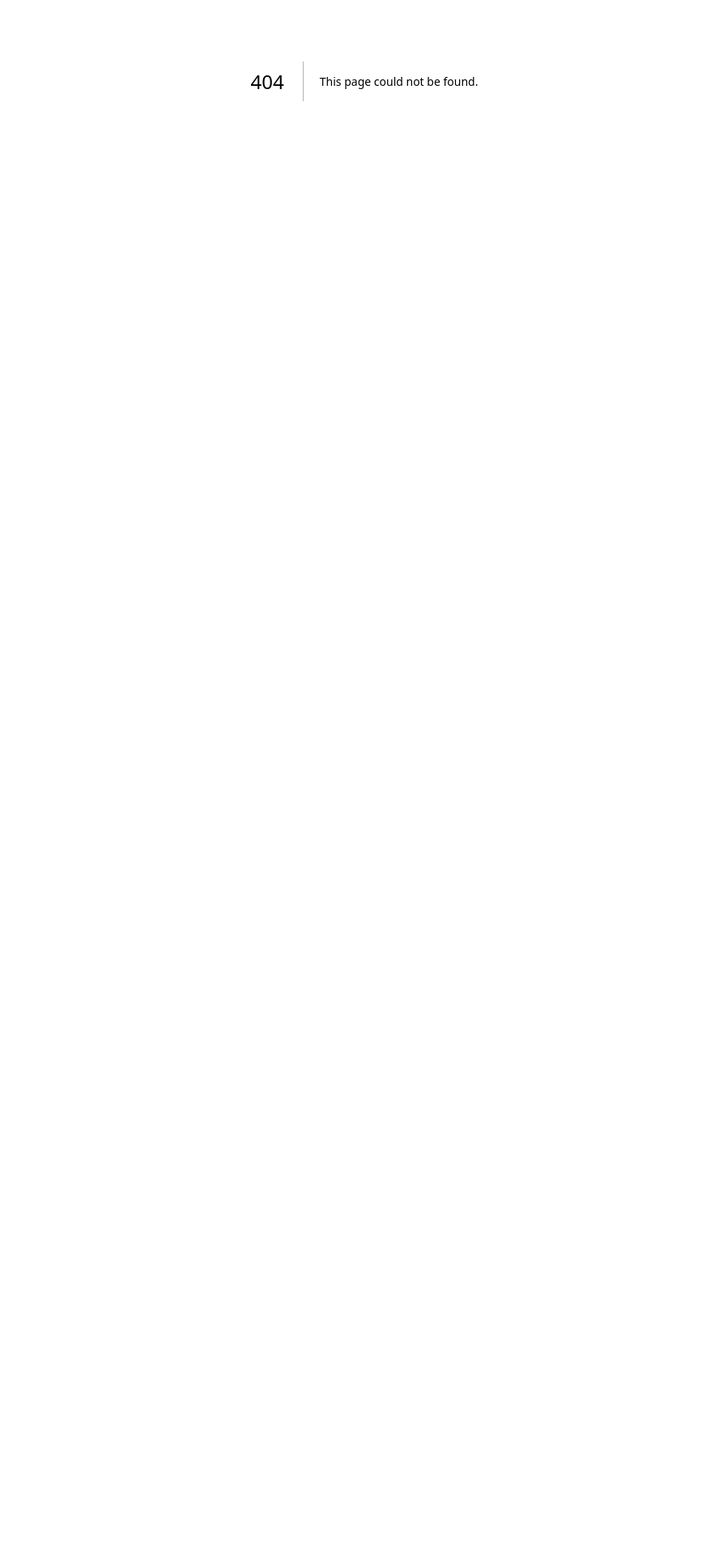
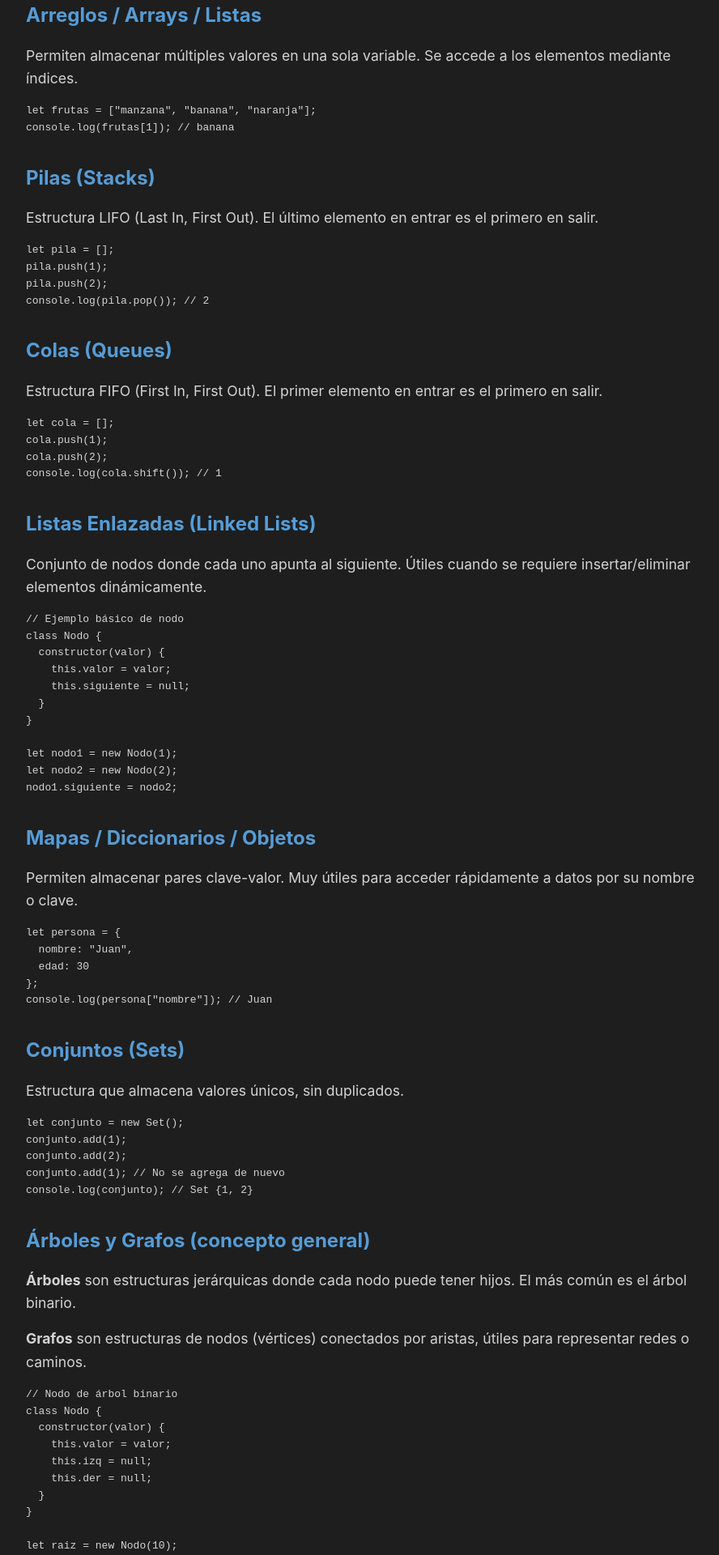
Before and after one commit to DdEze/SyntaxSphere, a Next.js app: page /programacion/estructura-datos in a window 1280 px wide. Before the commit this address had no page. Shown: the part 300-2220 px from the top of the page at 81% size, without its empty margins (190-1078 px from the left). Before the commit the page ends 800 px from the top, so only its background shows below. Built offline with nearby package versions, Linux system fonts and the light colour scheme.

Commit message:
Se agrego pagina 'Estructura de datos'

```diff
--- /dev/null
+++ b/app/programacion/estructura-datos/page.js
@@ -0,0 +1,125 @@
+'use client';
+
+import Link from 'next/link';
+import Layout from '@/components/Layout';
+import '../../../styles/global.css';
+
+export default function EstructuraDatosPage() {
+  return (
+    <Layout>
+      <h1>Estructuras de Datos</h1>
+      <p>
+        Las estructuras de datos son formas de organizar y almacenar datos para facilitar su acceso y modificación eficiente.
+      </p>
+
+      <h2>Arreglos / Arrays / Listas</h2>
+      <p>
+        Permiten almacenar múltiples valores en una sola variable. Se accede a los elementos mediante índices.
+      </p>
+      <pre>
+        <code>
+{`let frutas = ["manzana", "banana", "naranja"];
+console.log(frutas[1]); // banana`}
+        </code>
+      </pre>
+
+      <h2>Pilas (Stacks)</h2>
+      <p>
+        Estructura LIFO (Last In, First Out). El último elemento en entrar es el primero en salir.
+      </p>
+      <pre>
+        <code>
+{`let pila = [];
+pila.push(1);
+pila.push(2);
+console.log(pila.pop()); // 2`}
+        </code>
+      </pre>
+
+      <h2>Colas (Queues)</h2>
+      <p>
+        Estructura FIFO (First In, First Out). El primer elemento en entrar es el primero en salir.
+      </p>
+      <pre>
+        <code>
+{`let cola = [];
+cola.push(1);
+cola.push(2);
+console.log(cola.shift()); // 1`}
+        </code>
+      </pre>
+
+      <h2>Listas Enlazadas (Linked Lists)</h2>
+      <p>
+        Conjunto de nodos donde cada uno apunta al siguiente. Útiles cuando se requiere insertar/eliminar elementos dinámicamente.
+      </p>
+      <pre>
+        <code>
+{`// Ejemplo básico de nodo
+class Nodo {
+  constructor(valor) {
+    this.valor = valor;
+    this.siguiente = null;
+  }
+}
+
+let nodo1 = new Nodo(1);
+let nodo2 = new Nodo(2);
+nodo1.siguiente = nodo2;`}
+        </code>
+      </pre>
+
+      <h2>Mapas / Diccionarios / Objetos</h2>
+      <p>
+        Permiten almacenar pares clave-valor. Muy útiles para acceder rápidamente a datos por su nombre o clave.
+      </p>
+      <pre>
+        <code>
+{`let persona = {
+  nombre: "Juan",
+  edad: 30
+};
+console.log(persona["nombre"]); // Juan`}
+        </code>
+      </pre>
+
+      <h2>Conjuntos (Sets)</h2>
+      <p>
+        Estructura que almacena valores únicos, sin duplicados.
+      </p>
+      <pre>
+        <code>
+{`let conjunto = new Set();
+conjunto.add(1);
+conjunto.add(2);
+conjunto.add(1); // No se agrega de nuevo
+console.log(conjunto); // Set {1, 2}`}
+        </code>
+      </pre>
+
+      <h2>Árboles y Grafos (concepto general)</h2>
+      <p>
+        <strong>Árboles</strong> son estructuras jerárquicas donde cada nodo puede tener hijos. El más común es el árbol binario.
+      </p>
+      <p>
+        <strong>Grafos</strong> son estructuras de nodos (vértices) conectados por aristas, útiles para representar redes o caminos.
+      </p>
+      <pre>
+        <code>
+{`// Nodo de árbol binario
+class Nodo {
+  constructor(valor) {
+    this.valor = valor;
+    this.izq = null;
+    this.der = null;
+  }
+}
+
+let raiz = new Nodo(10);`}
+        </code>
+      </pre>
+
+      <Link href="/programacion">← Volver a conceptos de programación</Link>
+    </Layout>
+  );
+}
--- a/app/programacion/page.js
+++ b/app/programacion/page.js
@@ -7,7 +7,6 @@ const subcategorias = [
   { slug: 'estructura-control', titulo: 'Estructura de Control' },
   { slug: 'estructura-datos', titulo: 'Estructura de Datos' },
   { slug: 'funciones', titulo: 'Funciones y Modularidad' },
-  { slug: 'modularidad', titulo: 'Modularidad' },
   { slug: 'orientada-objetos', titulo: 'Programación Orientada a Objetos (POO)' },
   { slug: 'depuración-pruebas', titulo: 'Depuración y Pruebas' },
   { slug: 'Otros-temas', titulo: 'Otros temas útiles' },
```
